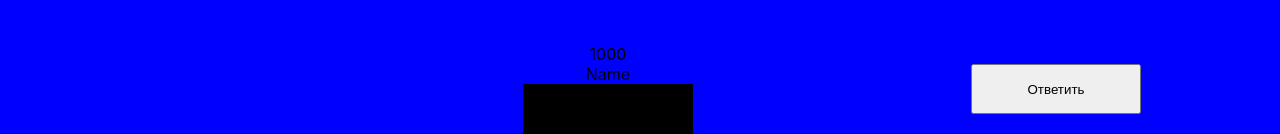
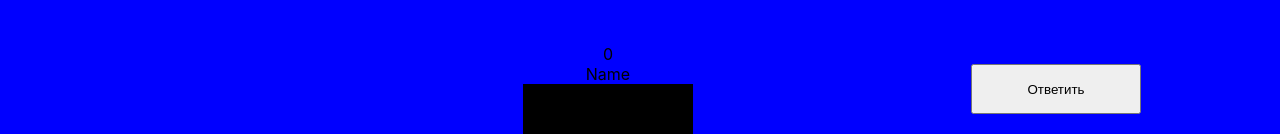
Before and after one commit to g0rdeich/rsclone, a React (Create React App) app: page / in a window 1280 px wide. Shown: the part 487-621 px from the top of the page. Built offline with nearby package versions, Linux system fonts and the light colour scheme.

Commit message:
feat: add sum of points

```diff
--- a/src/gamefield/GameSection/GameSection.js
+++ b/src/gamefield/GameSection/GameSection.js
@@ -6,7 +6,7 @@ function GameSection({topics, logger}) {
     return (
         <div className="game-section">
             < QuestionsSection topics={topics} logger={logger}/>
-            < PlayersSection/>
+            < PlayersSection />
         </div>
     )
 }
--- a/src/gamefield/players/PlayerIcon.js
+++ b/src/gamefield/players/PlayerIcon.js
@@ -4,7 +4,7 @@ import Avatar from "../../components/Avatar";
 function PlayerIcon() {
     return (
         <div className="player-icon">
-            <div>1000</div>
+            <div className="player-points">0</div>
             <div>Name</div>
             < Avatar />
         </div>
--- a/src/gamefield/players/PlayersSection.js
+++ b/src/gamefield/players/PlayersSection.js
@@ -2,11 +2,11 @@ import React from 'react';
 import PlayerIcon from "./PlayerIcon";
 import ButtonsSection from "./buttons/buttonsSection";
 
-function PlayersSection() {
+function PlayersSection({points}) {
     return (
         <div className="players-section">
-            < PlayerIcon />
-            < ButtonsSection/>
+            < PlayerIcon points={points}/>
+            < ButtonsSection />
         </div>
     )
 }
--- a/src/gamefield/players/buttons/buttonsSection.js
+++ b/src/gamefield/players/buttons/buttonsSection.js
@@ -6,14 +6,22 @@ import hide from "../../../functions/hide";
 import changeHostText from "../../../functions/changeHostText";
 
 function checkGuess() {
-    const answer = document.querySelector('.answer-text').value;
+    const pointsInfo = document.querySelector('.player-points')
+    let points = parseInt(pointsInfo.innerHTML);
+    if(points !== 0) {
+        points = parseInt(localStorage.getItem('currentPoints'));
+    }
+    const answer = document.querySelector('.answer-text').value.trim();
     const rightAnswer = localStorage.getItem('currentQuestionRightAnswer');
     const price = parseInt(localStorage.getItem('currentQuestionPrice'), 10);
+    console.log(`points: ${points} ${typeof points}, price: ${price} ${typeof price}`);
     if(answer === rightAnswer) {
         changeHostText('Абсолютно верно!');
-        console.log(price);
+        points += price;
+        console.log(`points now: ${points}`);
     } else {
-        console.log(-price);
+        points -= price;
+        console.log(`points now: ${points}`);
         changeHostText(`Минус ${price} баллов!`);
     }
     const table = document.querySelector('.questions-table');
@@ -21,6 +29,13 @@ function checkGuess() {
     show(table);
     questionText.innerHTML = '';
     hide(questionText);
+    const textArea = document.querySelector('.answer-text');
+    const submitBtn = document.querySelector('.submit-button');
+    hide(textArea);
+    textArea.value = '';
+    hide(submitBtn);
+    localStorage.setItem('currentPoints', points.toString());
+    pointsInfo.innerHTML = `${points}`;
 }
 
 function ButtonsSection() {
```
Also changed, not shown: 1 other file (tests, documents, lock files or other folders).
